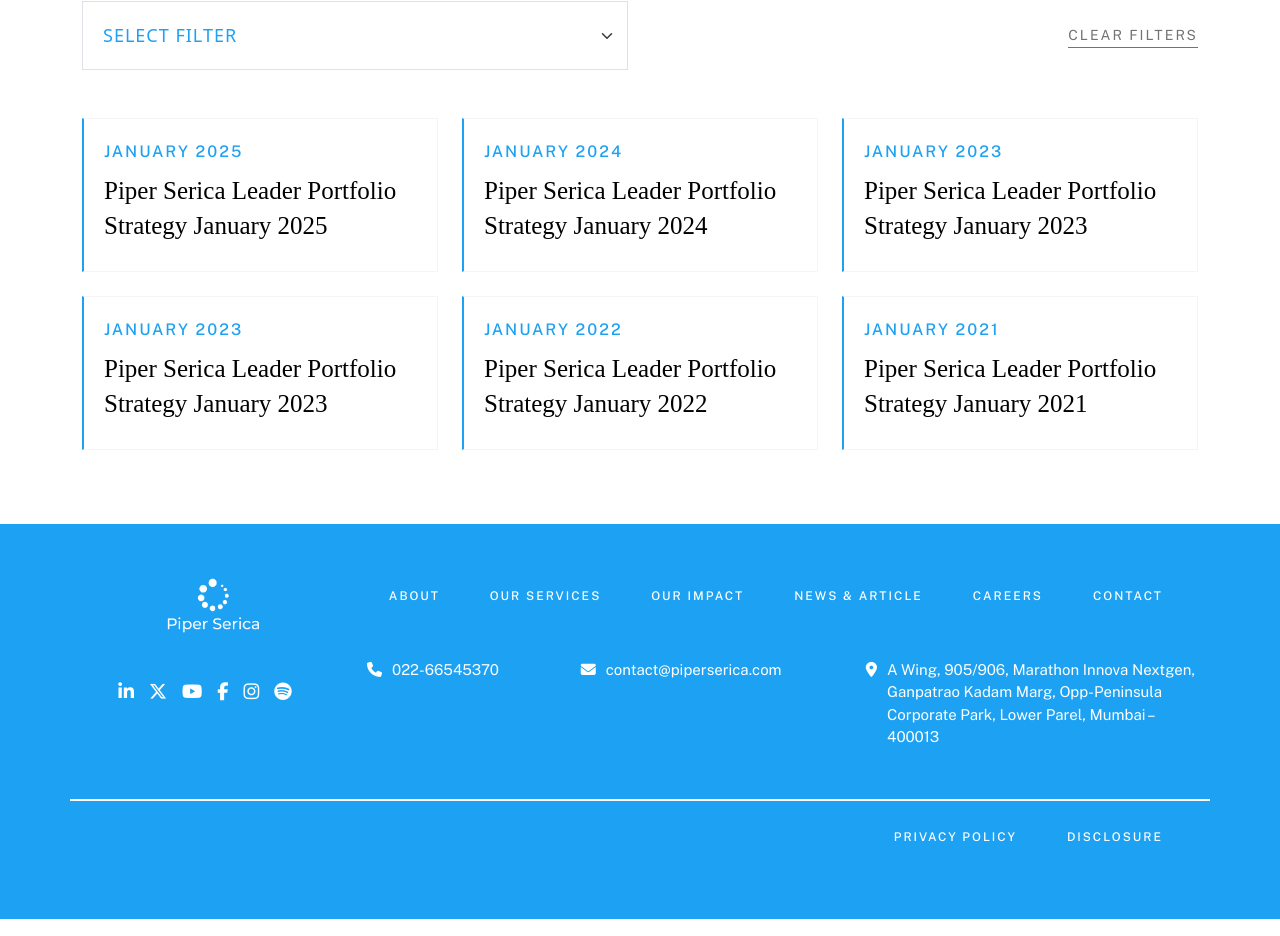
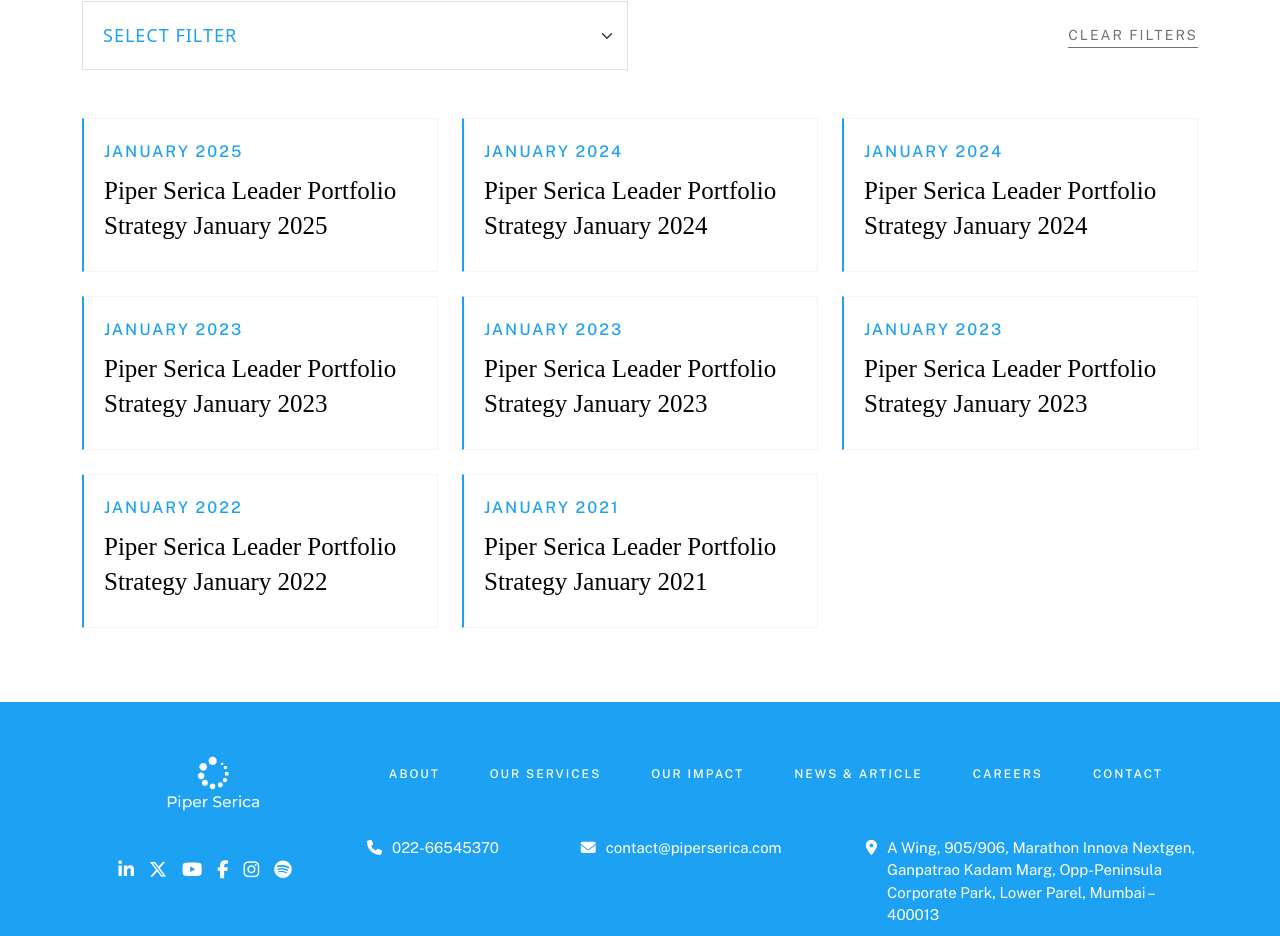
Before and after one commit to FiveOnlineSite/piperserica, a React (Create React App) app in the folder frontend/: page /disclosure in a window 1280 px wide. Shown: the part 779-1715 px from the top of the page. Built offline with nearby package versions, Linux system fonts and the light colour scheme; a web font is replaced by a local one.

Commit message:
annual report 2022 2023 2024

```diff
--- a/frontend/src/pages/Disclosure.js
+++ b/frontend/src/pages/Disclosure.js
@@ -22,6 +22,18 @@
       filepath:
         "/docs/2023-1-piper-serica-investor-letter-january-2023-min.pdf",
       filter_type: "FPI Disclosure",
+    },
+
+    {
+      date: "January 2024",
+      filepath: "/docs/",
+      filter_type: "Annual Return",
+    },
+
+    {
+      date: "January 2023",
+      filepath: "/docs/",
+      filter_type: "Annual Return",
     },
 
     {
```
